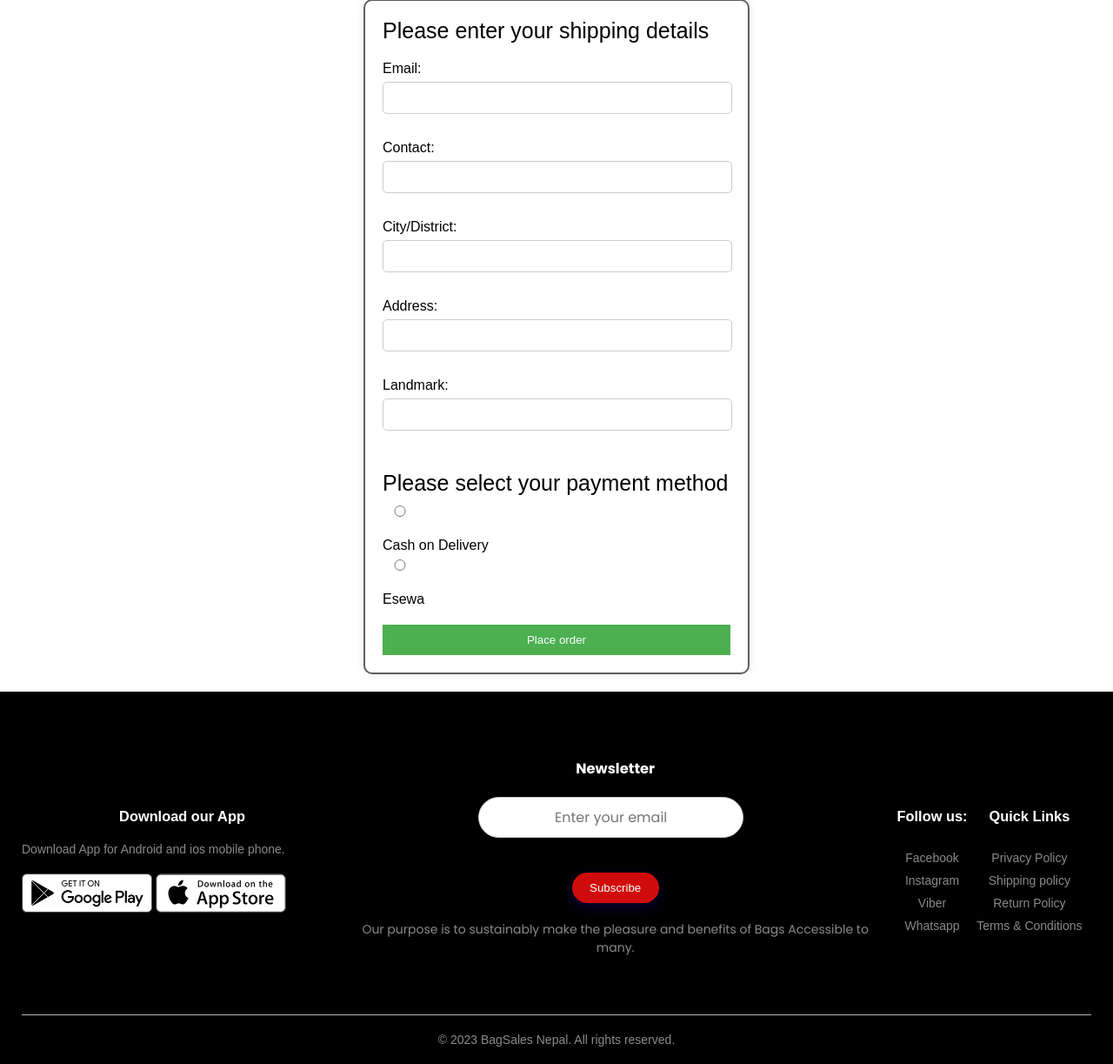
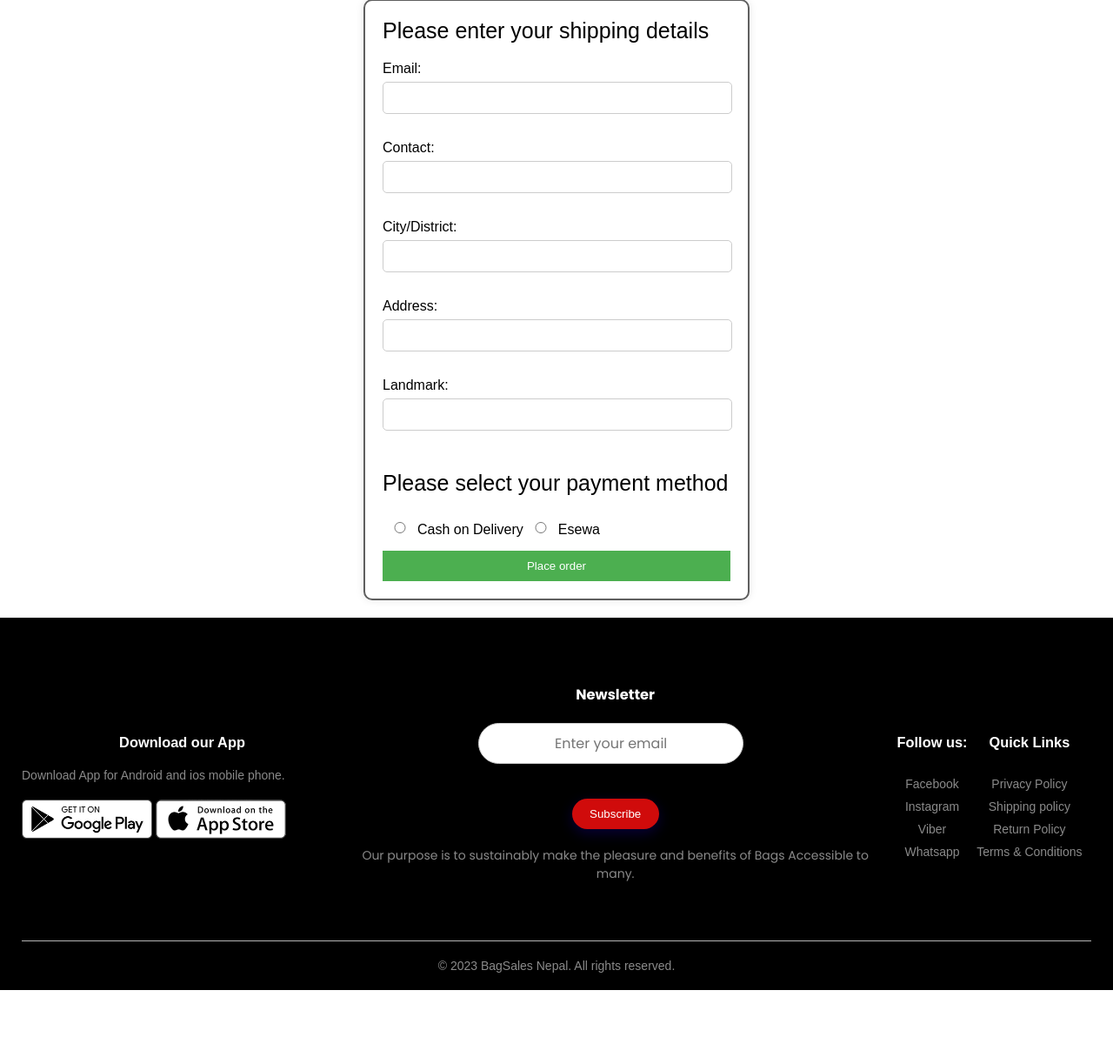
Before and after one commit to AayuStha/project-ecommerce, a PHP site: page /cart/checkout.php in a window 1280 px wide. Shown: the part 111-1334 px from the top of the page at 87% size. After the commit the page ends 1249 px from the top, so only its background shows below. Run offline with PHP 8.4, Linux system fonts and the light colour scheme; the visitor is signed in with stand-in values (Sample User, id 1); data that the repository does not hold is empty.

Commit message:
fixed radio button

```diff
--- a/cart/checkout.php
+++ b/cart/checkout.php
@@ -54,7 +54,6 @@
 
         input[type="radio"] {
             width: 10%;
-            margin-right: 90px;
         }
 
         input[type="submit"] {
@@ -71,6 +70,20 @@
         input[type="submit"]:hover {
             background-color: #45a049;
         }
+
+        .radio-group{
+            display: flex;
+            flex-direction: row;
+        }
+
+        .radio-group label{
+
+            margin-bottom: -10px;
+        }
+        .radio-group input{
+            margin-top:20px;
+
+}
     </style>
 </head>
 <body>
@@ -148,8 +161,6 @@
         <div class="radio-group">
             <input type="radio" id="cod" name="payment" value="cod">
             <label for="cod">Cash on Delivery</label>
-        </div>
-        <div class="radio-group">
             <input type="radio" id="esewa" name="payment" value="esewa">
             <label for="esewa">Esewa</label>
         </div>
```
